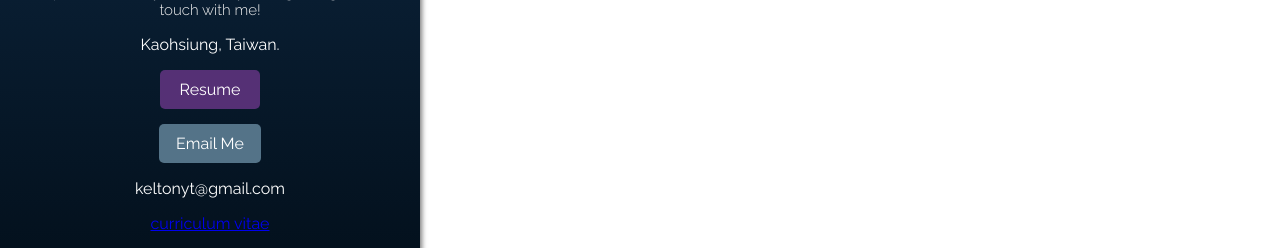
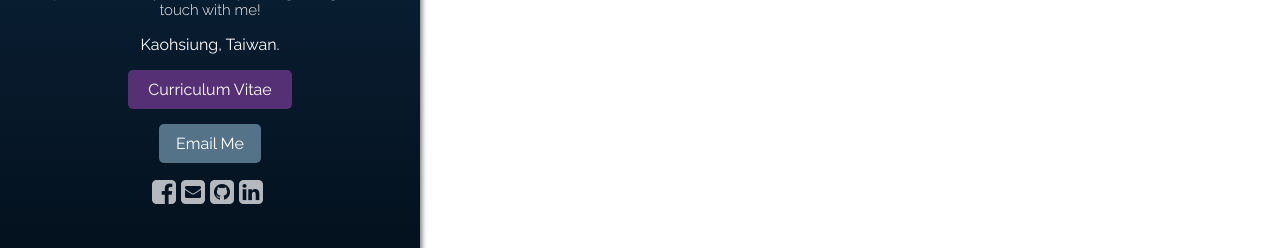
Before and after one commit to keltonlee/kelton-portfolio, a React (Create React App) app: page / in a window 1280 px wide. Shown: the part 531-779 px from the top of the page. Built offline with nearby package versions, Linux system fonts and the light colour scheme.

Commit message:
slight change

```diff
--- a/src/components/About.js
+++ b/src/components/About.js
@@ -49,19 +49,19 @@ const About = ({avatar, name, profession, bio, address, email, CV, social}) => {
         <p>{address}</p>
       </div>
       <div>
-        <a href={'https://drive.google.com/file/d/1vMApecGcZ2l_iO4zSuVHPDw6JvbEG7zE/view?usp=drive_link'} target='_blank' rel="noopener noreferrer" style={styles.ResBtn}>Resume</a>
+        <a href={'https://drive.google.com/file/d/1L8GERaSRVURN8_x0Alj5OoPeQQKpV3wm/view?usp=sharing'} target='_blank' rel="noopener noreferrer" style={styles.ResBtn}>Curriculum Vitae</a>
       </div>
       <div style={{ marginTop: '15px' }}>
         <a href={`mailto:${'keltonyt@gmail.com'}`} target='_blank' rel="noopener noreferrer" style={styles.MailBtn} >Email Me</a>
       </div>
-      <div className='email'>
+      {/* <div className='email'>
         <p>{email}</p>
       </div>
       <div className='CV'>
         <a target="_blank" rel="noopener noreferrer" href='https://drive.google.com/file/d/1L8GERaSRVURN8_x0Alj5OoPeQQKpV3wm/view?usp=sharing'>
           <p>{CV}</p>
         </a>
-      </div>
+      </div> */}
       <Social social={social} />
     </div>
   );
```
